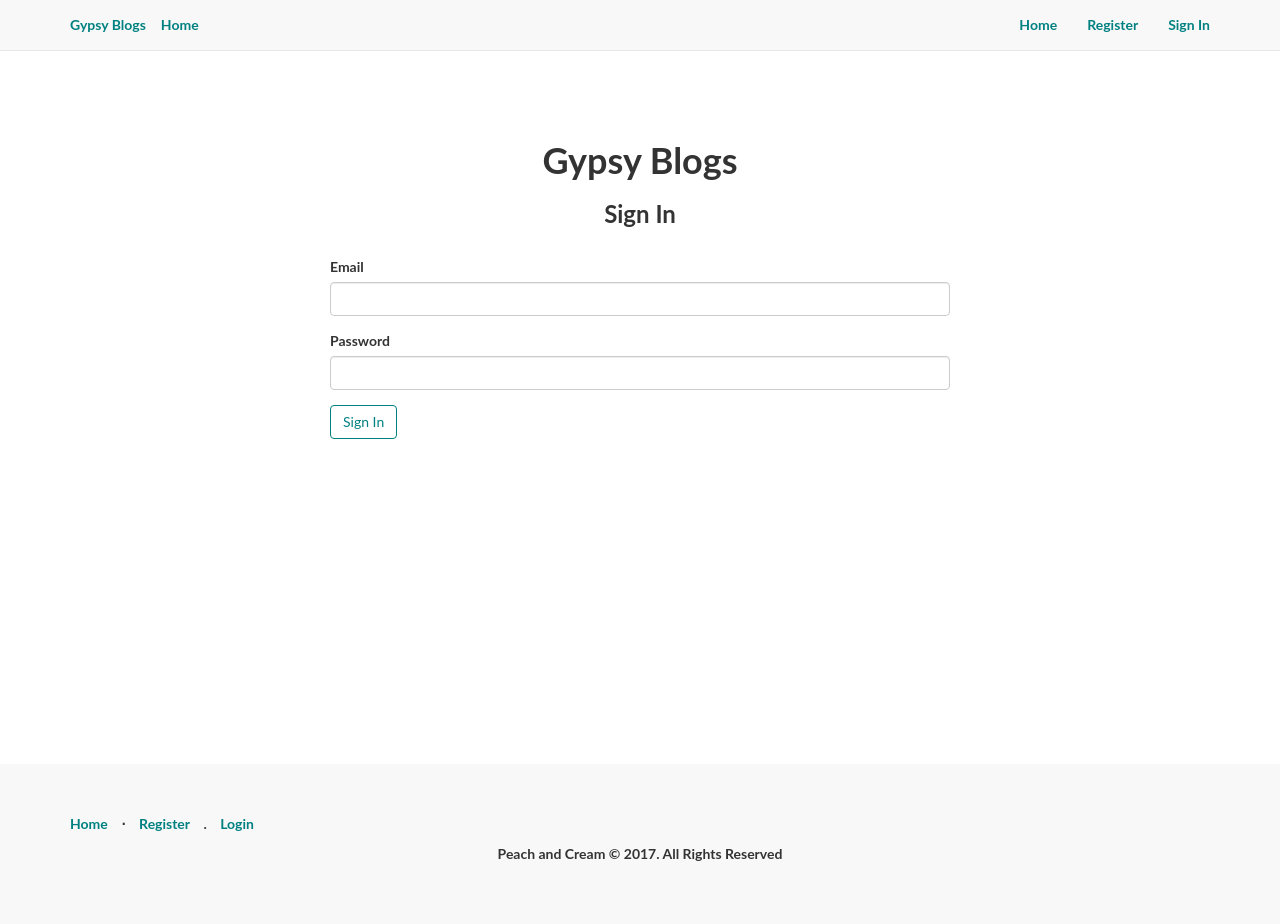
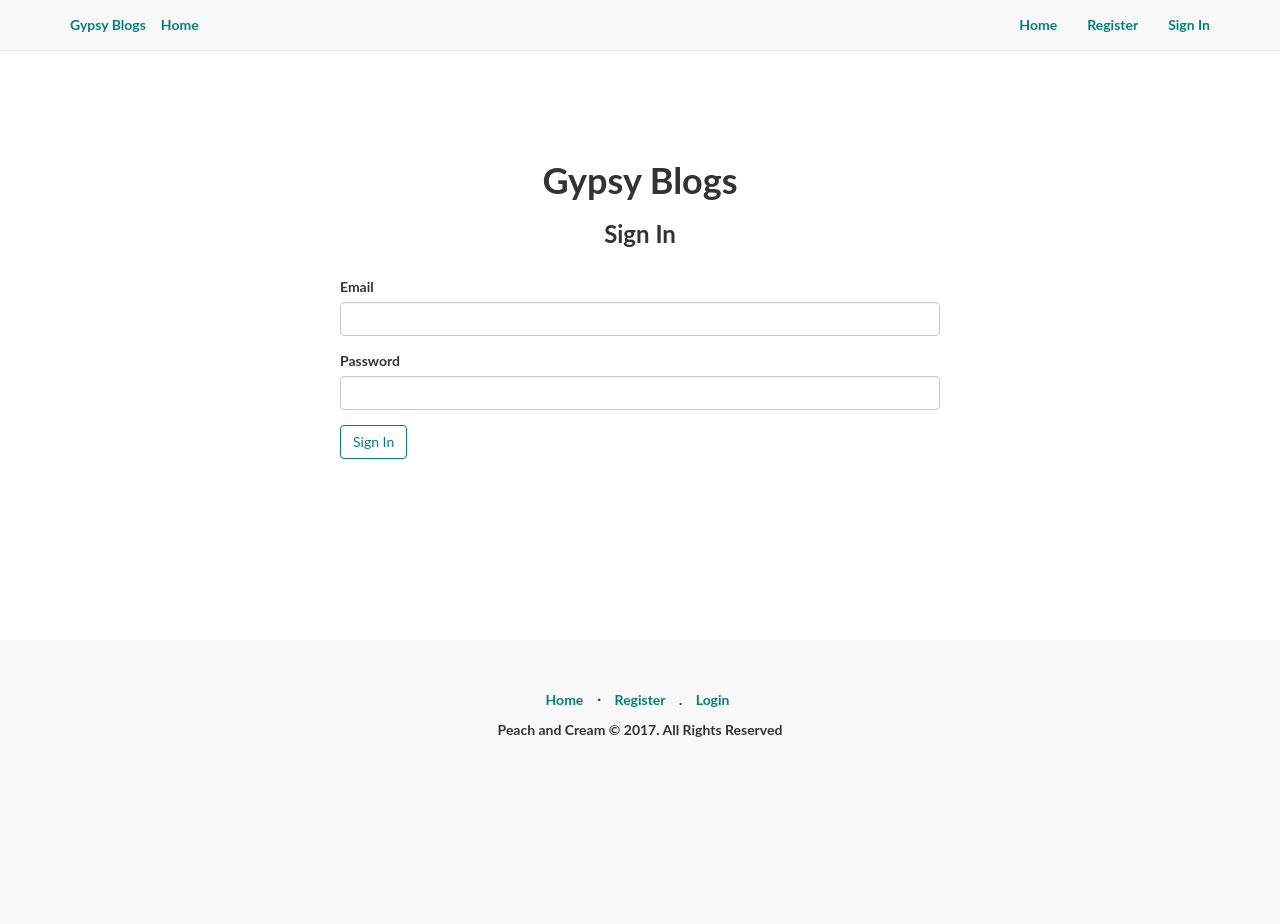
Before and after one commit to VirginiaNdungu1/Gypsy, a Flask app: page /authenticate/login in a window 1280 px wide. After the commit the page ends 737 px from the top, so only its background shows below. Run offline with Flask 2, Linux system fonts and the light colour scheme; some libraries are stand-ins or nearby versions.

Commit message:
Update styling

```diff
--- a/app/static/css/style.css
+++ b/app/static/css/style.css
@@ -65,10 +65,24 @@ p.copyright {
 }
 
 .content-wrapper {
-  min-height: 100%;
+  /*min-height: 100%;
   height: auto !important;
   height: 100%;
   margin: 0 auto -4em;
+  overflow: hidden;
+  position: absolute;*/
+  margin: 20px;
+  overflow: hidden;
+}
+
+#footer {
+  position: fixed;
+  left: 0;
+  bottom: 0;
+  width: 100%;
+  /*background-color: red;*/
+  /*color: white;*/
+  text-align: center;
 }
 
 .outer-table {
```
